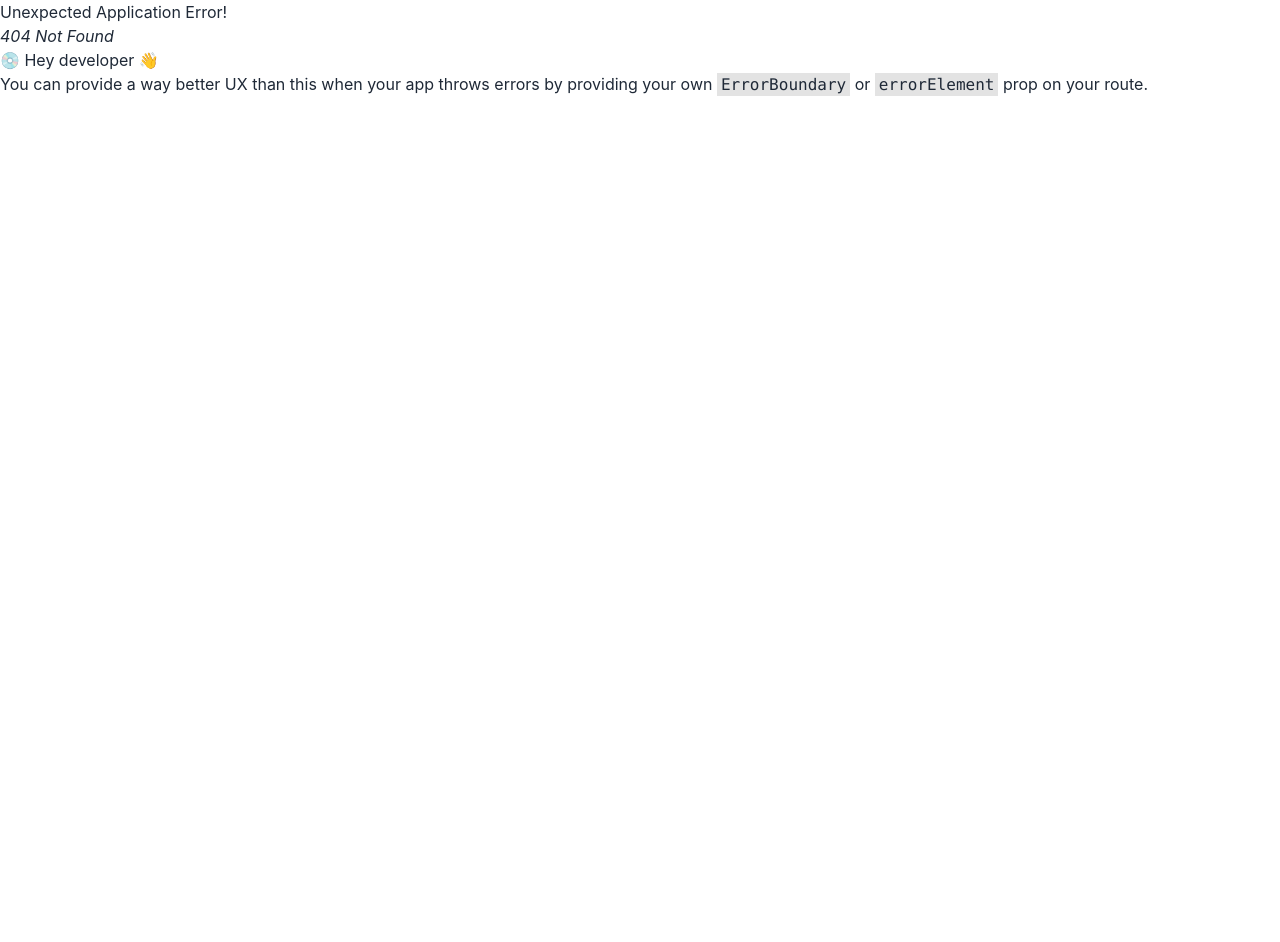
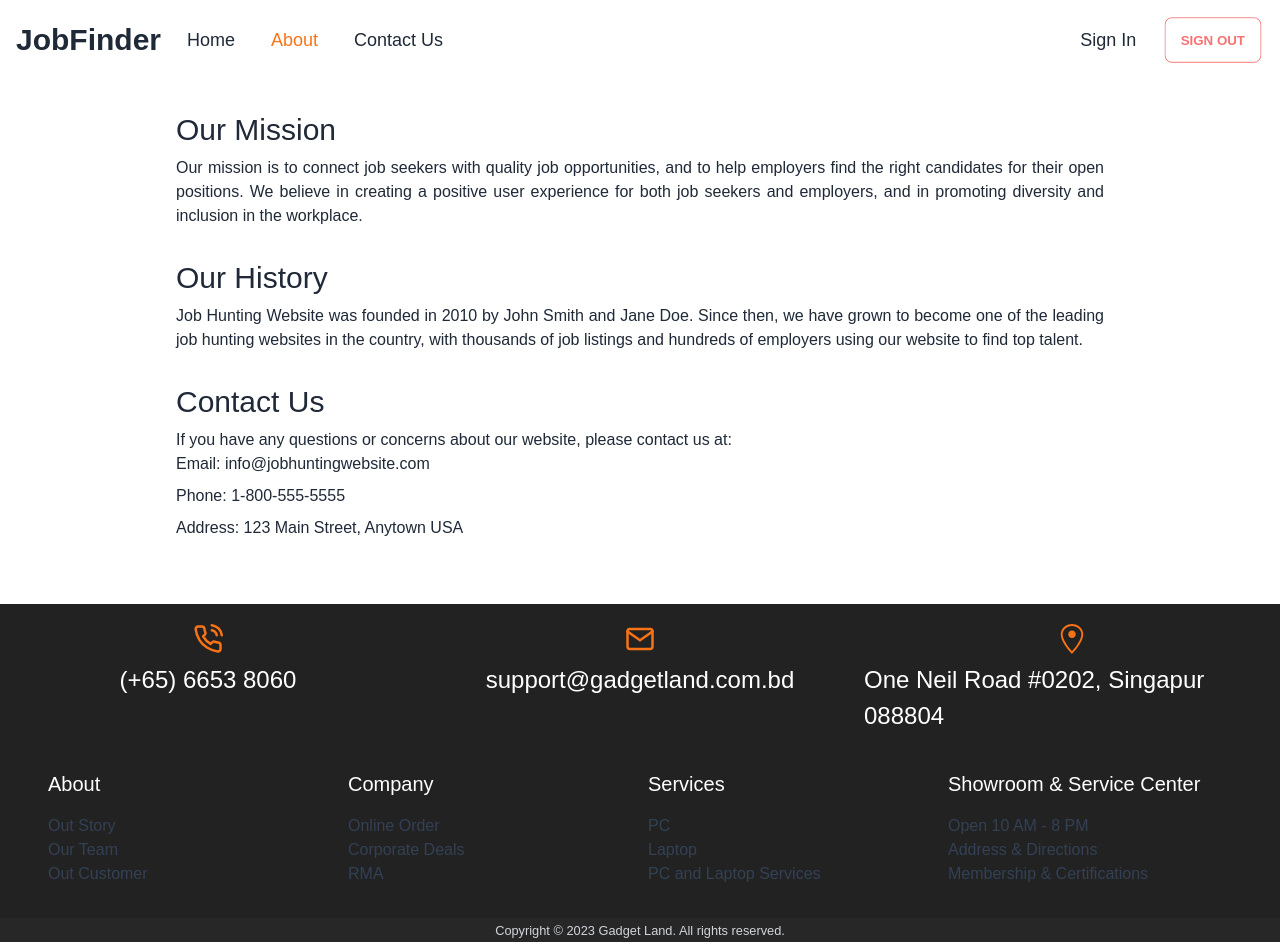
Before and after one commit to Al-Shaharia-Ifty/job-portal-task-1, a React (Create React App) app: page /about in a window 1280 px wide. Before the commit this address had no page. Before the commit the page ends 800 px from the top, so only its background shows below. Built offline with nearby package versions, Linux system fonts and the light colour scheme.

Commit message:
about and contact page is done.

```diff
--- a/package.json
+++ b/package.json
@@ -10,6 +10,7 @@
     "daisyui": "^2.50.1",
     "react": "^18.2.0",
     "react-dom": "^18.2.0",
+    "react-icons": "^4.7.1",
     "react-router-dom": "^6.8.1",
     "react-scripts": "5.0.1",
     "web-vitals": "^2.1.0"
--- a/src/App.css
+++ b/src/App.css
@@ -28,3 +28,14 @@
 .headerImg {
   background-image: url("/src/Assets/header1.jpg");
 }
+
+/*  */
+main {
+  max-width: 960px;
+  margin: 2rem auto;
+  padding: 0 1rem;
+}
+
+section {
+  margin-bottom: 2rem;
+}
--- /dev/null
+++ b/src/CSS/About.css
@@ -0,0 +1,89 @@
+/* Global styles */
+body {
+  font-family: Arial, sans-serif;
+  font-size: 16px;
+  line-height: 1.5;
+  margin: 0;
+  padding: 0;
+}
+
+/* Header styles */
+header {
+  background-color: #333;
+  color: #fff;
+  display: flex;
+  flex-direction: row;
+  justify-content: space-between;
+  align-items: center;
+  padding: 1rem;
+}
+
+h1 {
+  margin: 0;
+  font-size: 2rem;
+}
+
+nav ul {
+  list-style: none;
+  margin: 0;
+  padding: 0;
+  display: flex;
+  flex-direction: row;
+}
+
+nav li {
+  margin-right: 1rem;
+}
+
+nav a {
+  color: #fff;
+  text-decoration: none;
+}
+
+/* Main section styles */
+main {
+  max-width: 960px;
+  margin: 2rem auto;
+  padding: 0 1rem;
+}
+
+section {
+  margin-bottom: 2rem;
+}
+
+h2 {
+  font-size: 1.5rem;
+  margin-bottom: 1rem;
+}
+
+p {
+  margin: 0;
+  line-height: 1.5;
+}
+
+ul {
+  margin: 0;
+  padding: 0;
+}
+
+li {
+  margin-bottom: 0.5rem;
+}
+
+/* Footer styles */
+footer {
+  background-color: #eee;
+  text-align: center;
+  padding: 1rem;
+}
+
+/* Responsive styles */
+@media screen and (max-width: 600px) {
+  nav ul {
+    flex-direction: column;
+  }
+
+  nav li {
+    margin-bottom: 1rem;
+  }
+}
--- /dev/null
+++ b/src/CSS/ContactUs.css
@@ -0,0 +1,100 @@
+/* Global styles */
+body {
+  font-family: Arial, sans-serif;
+  font-size: 16px;
+  line-height: 1.5;
+  margin: 0;
+  padding: 0;
+}
+
+/* Header styles */
+header {
+  background-color: #333;
+  color: #fff;
+  display: flex;
+  flex-direction: row;
+  justify-content: space-between;
+  align-items: center;
+  padding: 1rem;
+}
+
+h1 {
+  margin: 0;
+  font-size: 2rem;
+}
+
+nav ul {
+  list-style: none;
+  margin: 0;
+  padding: 0;
+  display: flex;
+  flex-direction: row;
+}
+
+nav li {
+  margin-right: 1rem;
+}
+
+nav a {
+  color: #fff;
+  text-decoration: none;
+}
+
+/* Main section styles */
+main {
+  max-width: 960px;
+  margin: 2rem auto;
+  padding: 0 1rem;
+}
+
+section {
+  margin-bottom: 2rem;
+}
+
+h2 {
+  font-size: 1.5rem;
+  margin-bottom: 1rem;
+}
+
+form label {
+  display: block;
+  margin-bottom: 0.5rem;
+}
+
+form input,
+form textarea {
+  display: block;
+  width: 100%;
+  padding: 0.5rem;
+  font-size: 1rem;
+  border: 1px solid #ccc;
+  border-radius: 5px;
+  margin-bottom: 1rem;
+}
+
+form input[type="submit"] {
+  background-color: #333;
+  color: #fff;
+  border: none;
+  padding: 0.5rem 1rem;
+  border-radius: 5px;
+  cursor: pointer;
+}
+
+/* Footer styles */
+footer {
+  background-color: #eee;
+  text-align: center;
+  padding: 1rem;
+}
+
+/* Responsive styles */
+@media screen and (max-width: 600px) {
+  nav ul {
+    flex-direction: column;
+  }
+
+  nav li {
+    margin-bottom: 1rem;
+  }
+}
--- /dev/null
+++ b/src/Pages/About.js
@@ -0,0 +1,42 @@
+import React from "react";
+import "../CSS/About.css";
+
+const About = () => {
+  return (
+    <main>
+      <section data-aos="fade-left" data-aos-delay="300">
+        <h2 className="text-2xl lg:text-3xl my-2">Our Mission</h2>
+        <p className="text-justify">
+          Our mission is to connect job seekers with quality job opportunities,
+          and to help employers find the right candidates for their open
+          positions. We believe in creating a positive user experience for both
+          job seekers and employers, and in promoting diversity and inclusion in
+          the workplace.
+        </p>
+      </section>
+      <section data-aos="fade-left" data-aos-delay="400">
+        <h2 className="text-2xl lg:text-3xl my-2">Our History</h2>
+        <p className="text-justify">
+          Job Hunting Website was founded in 2010 by John Smith and Jane Doe.
+          Since then, we have grown to become one of the leading job hunting
+          websites in the country, with thousands of job listings and hundreds
+          of employers using our website to find top talent.
+        </p>
+      </section>
+      <section data-aos="fade-left" data-aos-delay="500">
+        <h2 className="text-2xl lg:text-3xl my-2">Contact Us</h2>
+        <p className="text-justify">
+          If you have any questions or concerns about our website, please
+          contact us at:
+        </p>
+        <ul>
+          <li>Email: info@jobhuntingwebsite.com</li>
+          <li>Phone: 1-800-555-5555</li>
+          <li>Address: 123 Main Street, Anytown USA</li>
+        </ul>
+      </section>
+    </main>
+  );
+};
+
+export default About;
--- /dev/null
+++ b/src/Pages/ContactUs.js
@@ -0,0 +1,36 @@
+import React from "react";
+import "../CSS/ContactUs.css";
+
+const ContactUs = () => {
+  return (
+    <div>
+      <main>
+        <section>
+          <h2>Get in Touch</h2>
+          <form action="submit-form.php" method="POST">
+            <label for="name">Name:</label>
+            <input type="text" id="name" name="name" required />
+            <label for="email">Email:</label>
+            <input type="email" id="email" name="email" required />
+            <label for="subject">Subject:</label>
+            <input type="text" id="subject" name="subject" required />
+            <label for="message">Message:</label>
+            <textarea id="message" name="message" required></textarea>
+            <input type="submit" value="Send Message" />
+          </form>
+        </section>
+        <section>
+          <h2>Our Location</h2>
+          <p>We are located in the heart of downtown Anytown, USA.</p>
+          <p>
+            123 Main Street
+            <br />
+            Anytown, USA
+          </p>
+        </section>
+      </main>
+    </div>
+  );
+};
+
+export default ContactUs;
--- a/src/Routes/router.js
+++ b/src/Routes/router.js
@@ -1,5 +1,7 @@
 import { createBrowserRouter } from "react-router-dom";
 import Main from "../Layout/Main";
+import About from "../Pages/About";
+import ContactUs from "../Pages/ContactUs";
 import Home from "../Pages/Home";
 
 export const router = createBrowserRouter([
@@ -9,6 +11,8 @@ export const router = createBrowserRouter([
     children: [
       { path: "/", element: <Home /> },
       { path: "/home", element: <Home /> },
+      { path: "/about", element: <About /> },
+      { path: "/contact-us", element: <ContactUs /> },
     ],
   },
 ]);
--- a/src/Shared/Footer.js
+++ b/src/Shared/Footer.js
@@ -1,9 +1,77 @@
 import React from "react";
+import { FiPhoneCall } from "react-icons/fi";
+import { FiMail } from "react-icons/fi";
+import { GoLocation } from "react-icons/go";
 
 const Footer = () => {
+  const currentYear = new Date().getFullYear();
   return (
-    <div>
-      <h2>This is footer</h2>
+    <div data-aos="fade-up" className="bg-[#222222] mt-16">
+      <div className="grid grid-cols-1 lg:grid-cols-3 gap-4">
+        <div className="text-white my-5">
+          <div className="flex justify-center text-orange-500 text-3xl">
+            <FiPhoneCall />
+          </div>
+          <h2 className="mt-2 flex justify-center">(+65) 6653 8060</h2>
+        </div>
+        <div className="text-white my-5">
+          <div className="flex justify-center text-orange-500 text-3xl">
+            <FiMail />
+          </div>
+          <h2 className="mt-2 flex justify-center">
+            support@gadgetland.com.bd
+          </h2>
+        </div>
+        <div className="text-white my-5">
+          <div className="flex justify-center text-orange-500 text-3xl">
+            <GoLocation />
+          </div>
+          <h2 className="mt-2 flex justify-center">
+            One Neil Road #0202, Singapur 088804
+          </h2>
+        </div>
+      </div>
+      <div className="grid grid-cols-1 lg:grid-cols-4 gap-4 mx-12 pb-8">
+        <div>
+          <h2 className="text-white text-xl flex justify-start">About</h2>
+          <p className="text-slate-700 flex justify-start">Out Story</p>
+          <p className="text-slate-700 flex justify-start">Our Team</p>
+          <p className="text-slate-700 flex justify-start">Out Customer</p>
+        </div>
+        <div>
+          <h2 className="text-white text-xl flex justify-start">Company</h2>
+          <p className="text-slate-700 flex justify-start">Online Order</p>
+          <p className="text-slate-700 flex justify-start">Corporate Deals</p>
+          <p className="text-slate-700 flex justify-start">RMA</p>
+        </div>
+        <div>
+          <h2 className="text-white text-xl flex justify-start">Services</h2>
+          <p className="text-slate-700 flex justify-start">PC</p>
+          <p className="text-slate-700 flex justify-start">Laptop</p>
+          <p className="text-slate-700 flex justify-start">
+            PC and Laptop Services
+          </p>
+        </div>
+        <div>
+          <h2 className="text-white text-xl flex justify-start">
+            Showroom & Service Center
+          </h2>
+          <p className="text-slate-700 flex justify-start">Open 10 AM - 8 PM</p>
+          <p className="text-slate-700 flex justify-start">
+            Address & Directions
+          </p>
+          <p className="text-slate-700 flex justify-start">
+            Membership & Certifications
+          </p>
+        </div>
+      </div>
+      <div className="bg-[#272727] flex justify-center ">
+        <p>
+          <small className="text-gray-300">
+            Copyright &#169; {currentYear} Gadget Land. All rights reserved.
+          </small>
+        </p>
+      </div>
     </div>
   );
 };
```
Also changed, not shown: 1 other file (tests, documents, lock files or other folders).
